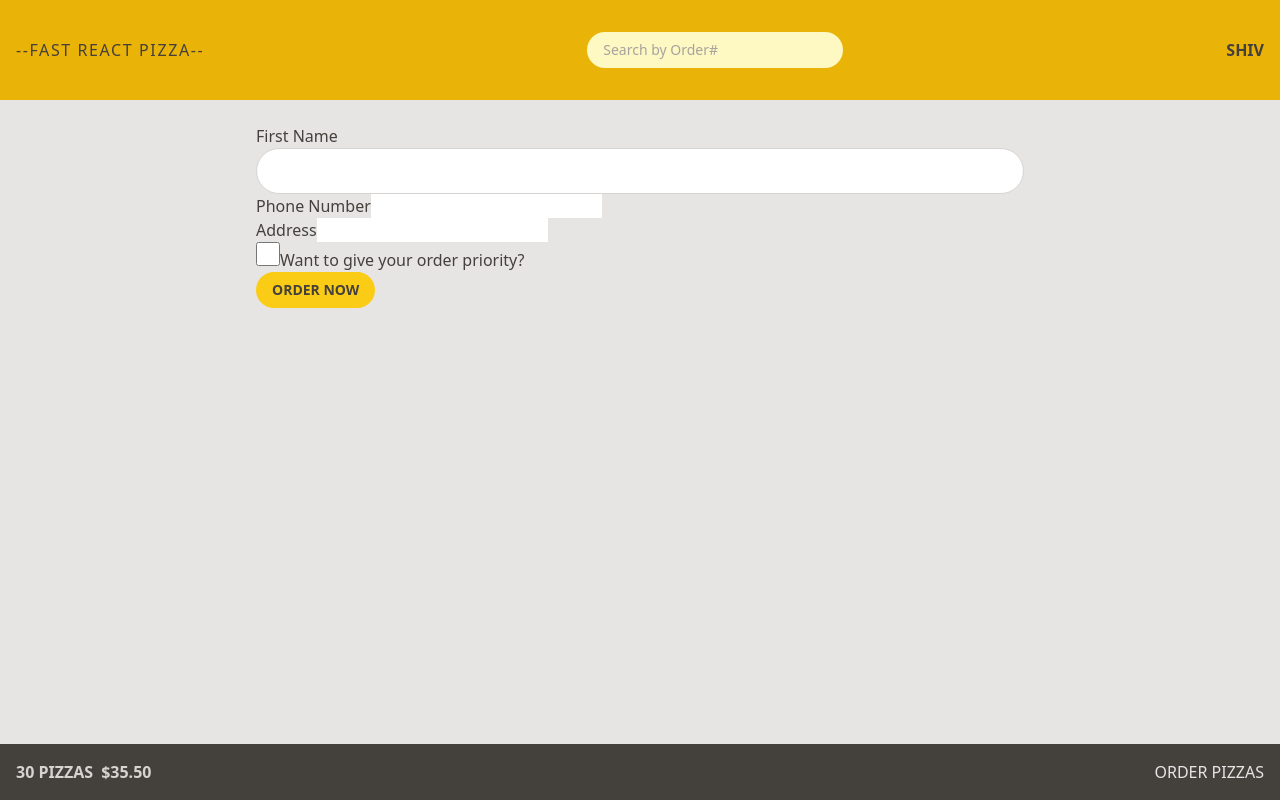
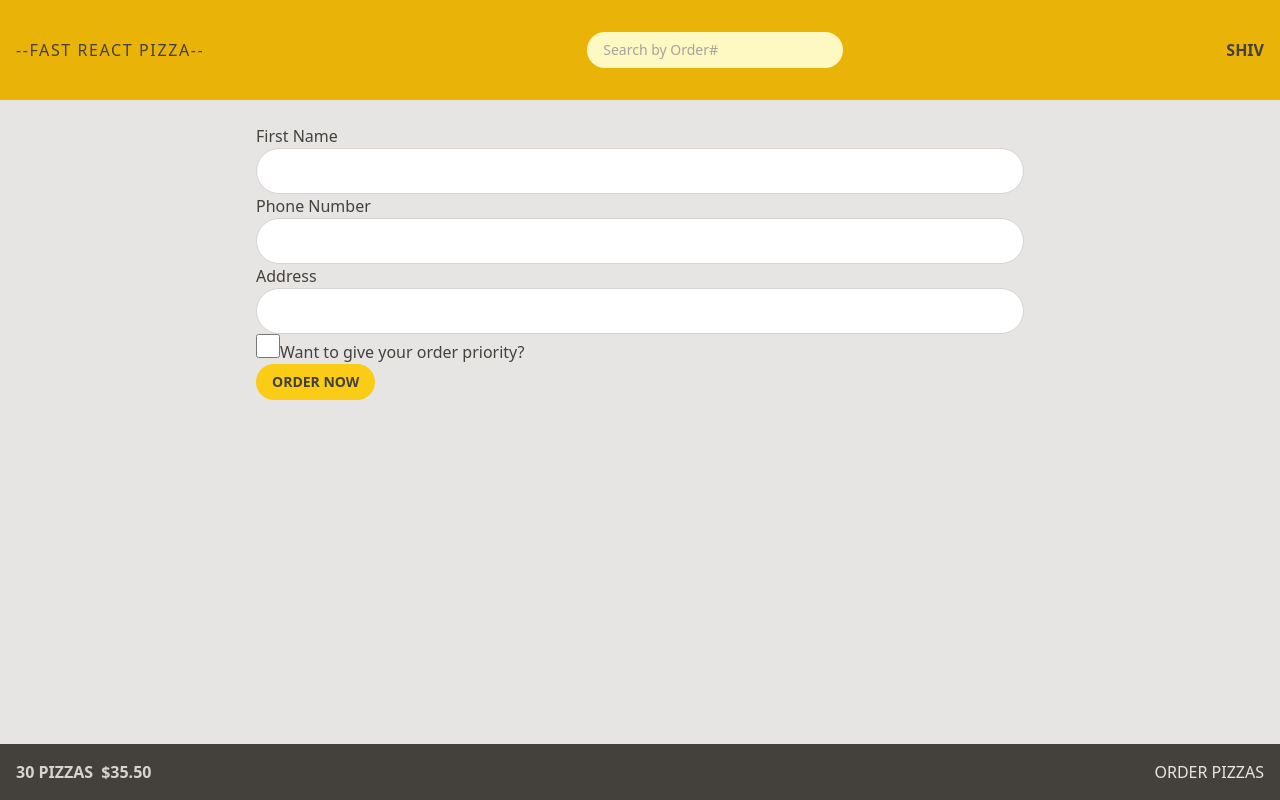
Before and after one commit to shivPosted/fast-react-pizza, a React (Vite) app: page /order/new in a window 1280 px wide. Built offline with nearby package versions, Linux system fonts and the light colour scheme.

Commit message:
using @apply to reuse tailwind classes

```diff
--- a/src/features/order/Createorder.jsx
+++ b/src/features/order/Createorder.jsx
@@ -44,7 +44,7 @@ function Createorder() {
       <div>
         <label htmlFor="name">First Name</label>
         <input
-          className="border border-stone-300 rounded-full text-sm px-4 py-2 w-full focus:outline-none focus:ring focus:ring-yellow-300 md:px-6 md:py-3 "
+          className="input"
           name="customer"
           type="text"
           id="name"
@@ -53,12 +53,18 @@ function Createorder() {
       </div>
       <div>
         <label htmlFor="phone">Phone Number</label>
-        <input name="phone" type="tel" id="phone" required />
+        <input className="input" name="phone" type="tel" id="phone" required />
         {errorsIfAny?.phone && <p>{errorsIfAny.phone}</p>}
       </div>
       <div>
         <label htmlFor="address">Address</label>
-        <input name="address" type="text" id="address" required />
+        <input
+          className="input"
+          name="address"
+          type="text"
+          id="address"
+          required
+        />
       </div>
       <div>
         <input
--- a/src/index.css
+++ b/src/index.css
@@ -2,6 +2,11 @@
 @tailwind components;
 @tailwind utilities;
 
+@layer components {
+  .input {
+    @apply border border-stone-300 rounded-full text-sm px-4 py-2 w-full focus:outline-none focus:ring focus:ring-yellow-300 md:px-6 md:py-3;
+  }
+}
 /* body { */
 /*   font-family: */
 /*     system-ui, */
```
